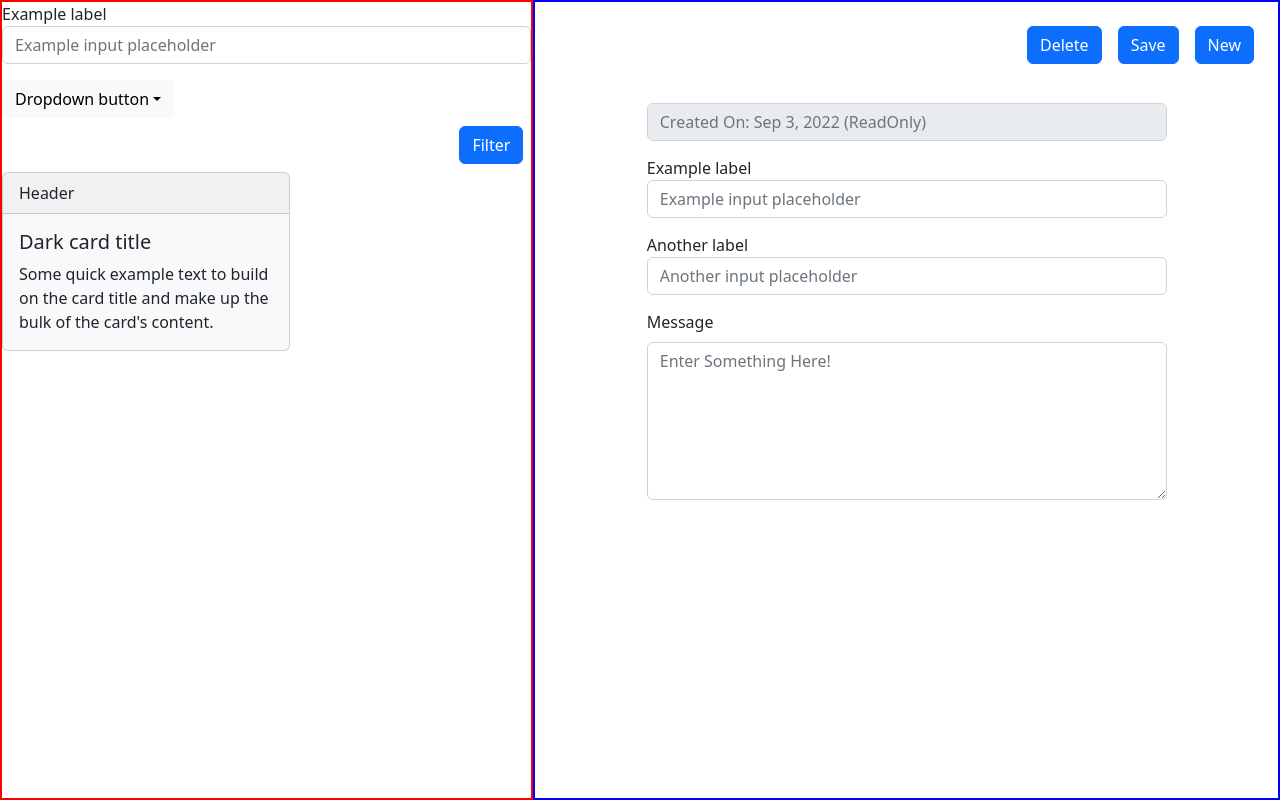
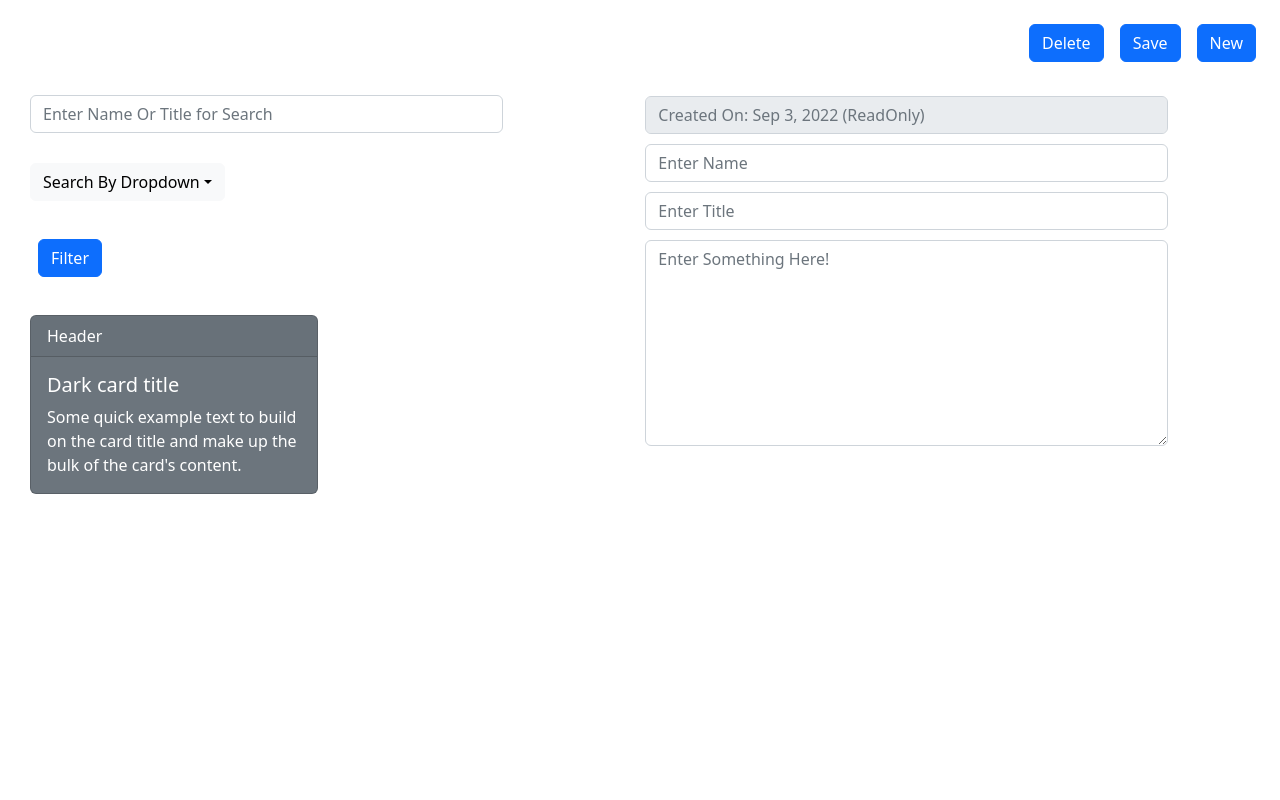
Before and after one commit to deepak5282786/React-Assignment, a React (Create React App) app: page / in a window 1280 px wide. Built offline with nearby package versions, Linux system fonts and the light colour scheme.

Commit message:
adding and fixing some component

```diff
--- a/src/App.css
+++ b/src/App.css
@@ -8,14 +8,16 @@ body {
   justify-content: flex-end;
 }
 .aside1 {
-  border: 2px solid red;
+  /* border: 2px solid red; */
   height: 100vh;
-  /* width: 40%; */
+  padding: 30px;
+}
+.box {
+  margin-bottom: 30px;
 }
 .aside2 {
-  border: 2px solid blue;
+  /* border: 2px solid blue; */
   height: 100vh;
-  /* width: 60%; */
 }
 
 .formic {
@@ -26,5 +28,8 @@ body {
 }
 .form-group {
   width: 70%;
-  margin-top: 15px;
+  margin-top: 10px;
 }
+.form-groups {
+  margin-top: 65px;
+}
--- a/src/App.js
+++ b/src/App.js
@@ -23,17 +23,17 @@ function App() {
   return (
     <>
       <div className="main-div">
+        {/* /////--------Card Filtering Component---------///////////////////// */}
         <div className="aside1 col-5">
-          <div className="form-groups">
-            <label htmlFor="formGroupExampleInput">Example label</label>
+          <div className="form-groups  box">
             <input
               type="text"
               className="form-control"
               id="formGroupExampleInput"
-              placeholder="Example input placeholder"
+              placeholder="Enter Name Or Title for Search"
             />
           </div>
-          <div className="dropdown mt-3">
+          <div className="dropdown mt-3 box">
             <button
               className="btn btn-light dropdown-toggle"
               type="button"
@@ -41,34 +41,37 @@ function App() {
               data-bs-toggle="dropdown"
               aria-expanded="false"
             >
-              Dropdown button
+              Search By Dropdown
             </button>
             <ul className="dropdown-menu" aria-labelledby="dropdownMenuButton1">
               <li>
                 <a className="dropdown-item" href="#">
-                  Action
+                  Search by Date
                 </a>
               </li>
               <li>
                 <a className="dropdown-item" href="#">
-                  Another action
+                  Search by Name
                 </a>
               </li>
               <li>
                 <a className="dropdown-item" href="#">
-                  Something else here
+                  Search by Title
                 </a>
               </li>
             </ul>
           </div>
-          <div className="p-2 text-end ">
+          <div className="p-2 box">
             <button type="button" className="btn btn-primary">
               Filter
             </button>
           </div>
+          {/* ///--------Card Component--------////// */}
           <div
-            className="card text-dark bg-light  mb-3"
-            style={{ maxWidth: "18rem" }}
+            className="card text-white bg-secondary mb-3"
+            style={{
+              maxWidth: "18rem",
+            }}
           >
             <div className="card-header">Header</div>
             <div className="card-body">
@@ -80,7 +83,7 @@ function App() {
             </div>
           </div>
         </div>
-        {/* ----------/////////  new Component ----------///// */}
+        {/* ----------/////////  notes Adding Component ----------///// */}
         <div className="aside2  col-7">
           <div className="d-flex flex-row-reverse m-3">
             <div className="p-2">
@@ -109,31 +112,29 @@ function App() {
               />
             </div>
             <div className="form-group">
-              <label htmlFor="formGroupExampleInput">Example label</label>
               <input
                 type="text"
                 className="form-control"
                 id="formGroupExampleInput"
-                placeholder="Example input placeholder"
+                placeholder="Enter Name"
               />
             </div>
             <div className="form-group">
-              <label htmlFor="formGroupExampleInput2">Another label</label>
               <input
                 type="text"
                 className="form-control"
                 id="formGroupExampleInput2"
-                placeholder="Another input placeholder"
+                placeholder="Enter Title"
               />
             </div>
             <div className="form-outline mb-4 form-group">
-              <label className="form-label" htmlFor="form4Example3">
+              {/* <label className="form-label fw-bold" htmlFor="form4Example3">
                 Message
-              </label>
+              </label> */}
               <textarea
                 className="form-control"
                 id="form4Example3"
-                rows="6"
+                rows="8"
                 placeholder="Enter Something Here!"
               ></textarea>
             </div>
```
